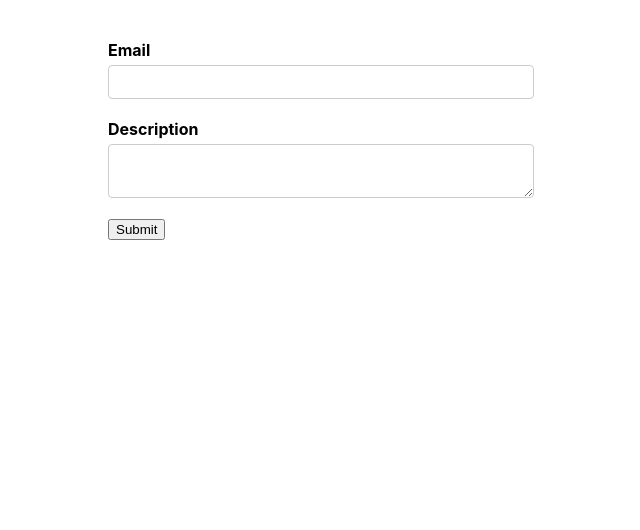
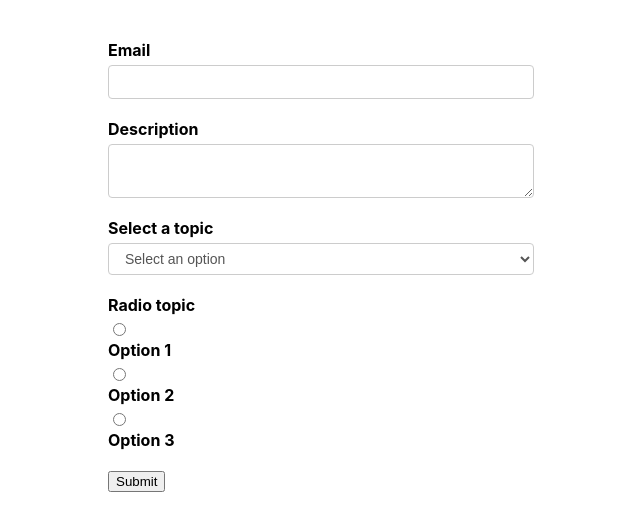
Before and after one commit to vapinedo/React-FormikDemo, a React (Create React App) app: page / in a window 1280 px wide. Shown: the top 530 px of the page, without its empty margins (319-959 px from the left). Built offline with nearby package versions, Linux system fonts and the light colour scheme.

Commit message:
[ADD] radio buttons

```diff
--- a/src/App.css
+++ b/src/App.css
@@ -12,7 +12,8 @@
 
 input[type="text"],
 input[type="email"],
-textarea {
+textarea,
+select {
   display: block;
   width: 400px;
   padding: 6px 12px;
@@ -29,6 +30,10 @@
   margin-bottom: 20px;
 }
 
+.form-control select {
+  width: 100%;
+}
+
 .error {
   color: red;
 }
--- a/src/components/FormikContainter.js
+++ b/src/components/FormikContainter.js
@@ -4,13 +4,28 @@
 import { FormikControl } from "./FormikControl";
 
 export const FormikContainter = () => {
+  const dropdownOptions = [
+    { key: 'Select an option', value: '' },
+    { key: 'Option 1', value: 'option1' },
+    { key: 'Option 2', value: 'option2' },
+    { key: 'Option 3', value: 'option3' }
+  ];
+  const radioOptions = [
+    { key: 'Option 1', value: 'rOption1' },
+    { key: 'Option 2', value: 'rOption2' },
+    { key: 'Option 3', value: 'rOption3' }
+  ];
   const initialValues = {
     email: '',
-    description: ''
+    description: '',
+    selectOption: '',
+    radioOption: ''
   };
   const validationSchema = Yup.object({
     email: Yup.string().required("Required"),
     description: Yup.string().required("Required"),
+    selectOption: Yup.string().required("Required"),
+    radioOption: Yup.string().required("Required"),
   });
   const onSubmit = (values) => console.log("Form data", values);
 
@@ -24,6 +39,8 @@
         <Form>
           <FormikControl control="input" type="email" label="Email" name="email" />
           <FormikControl control="textarea" label="Description" name="description" />
+          <FormikControl control="select" label="Select a topic" name="selectOption" options={dropdownOptions} />
+          <FormikControl control="radio" label="Radio topic" name="radioOption" options={radioOptions} />
           <button type="submit">Submit</button>
         </Form>
       )}
--- a/src/components/FormikControl.js
+++ b/src/components/FormikControl.js
@@ -1,15 +1,17 @@
 import React from 'react'
 import { Input } from './Input';
+import { Select } from './Select';
 import { Textarea } from './Textarea';
+import { RadioButton } from './RadioButton';
 
 export const FormikControl = (props) => {
     const { control, ...rest } = props;
 
     switch(control) {
-        case 'input': return <Input {...rest} />
-        case 'textarea': return <Textarea {...rest} />
-        case 'select':
-        case 'radio':
+        case 'input':       return <Input {...rest} />
+        case 'textarea':    return <Textarea {...rest} />
+        case 'select':      return <Select {...rest} />
+        case 'radio':       return <RadioButton {...rest} />
         case 'checkbox':
         case 'date':
         default: return null;
--- /dev/null
+++ b/src/components/RadioButton.js
@@ -0,0 +1,33 @@
+import React from "react";
+import { Field, ErrorMessage } from "formik";
+import { TextError } from "./TextError";
+
+export const RadioButton = (props) => {
+  const { label, name, options, ...rest } = props;
+
+  return (
+    <div className="form-control">
+      <label>{label}</label>
+      <Field name={name} {...rest}>
+        {({ field }) => {
+            console.log('Field', field)
+          return options.map(option => {
+            return (
+              <React.Fragment key={option.key}>
+                <input
+                  type="radio"
+                  id={option.value}
+                  {...field}
+                  value={option.value}
+                  checked={field.value === option.value}
+                />
+                <label htmlFor={option.value}>{option.key}</label>
+              </React.Fragment>
+            );
+          });
+        }}
+      </Field>
+      <ErrorMessage name={name} component={TextError} />
+    </div>
+  );
+};
--- /dev/null
+++ b/src/components/Select.js
@@ -0,0 +1,21 @@
+import React from 'react'
+import { Field, ErrorMessage } from 'formik'
+import { TextError } from './TextError';
+
+export const Select = (props) => {
+    const { label, name, options, ...rest } = props;
+
+    return (
+        <div className='form-control'>
+            <label htmlFor={name}>{label}</label>
+            <Field as='select' id={name} name={name} {...rest} >
+                {options.map(option => (
+                    <option key={option.value} value={option.value}>
+                        {option.key}
+                    </option>
+                ))}
+            </Field>
+            <ErrorMessage name={name} component={TextError} />
+        </div>
+    )
+}
```
